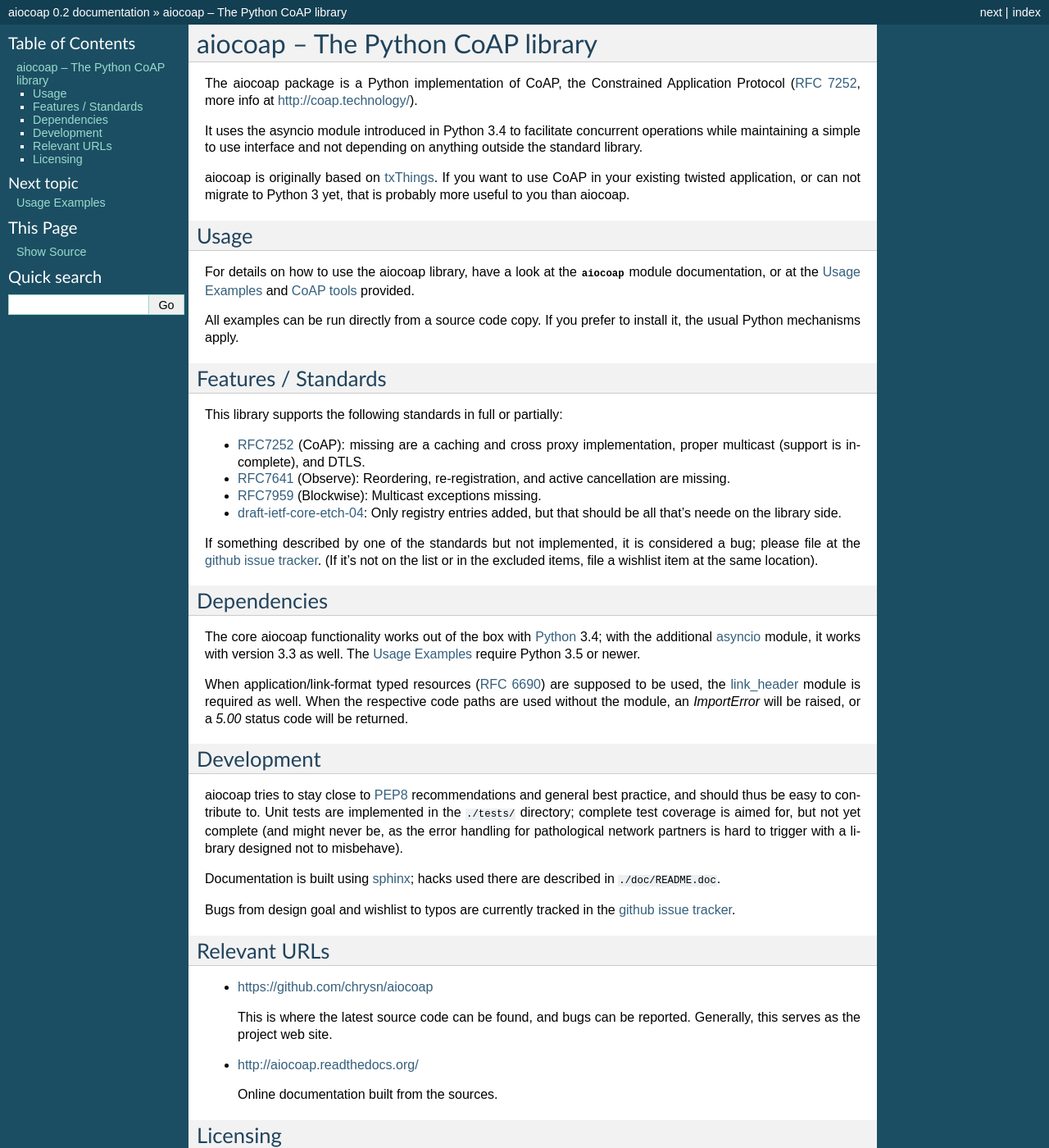
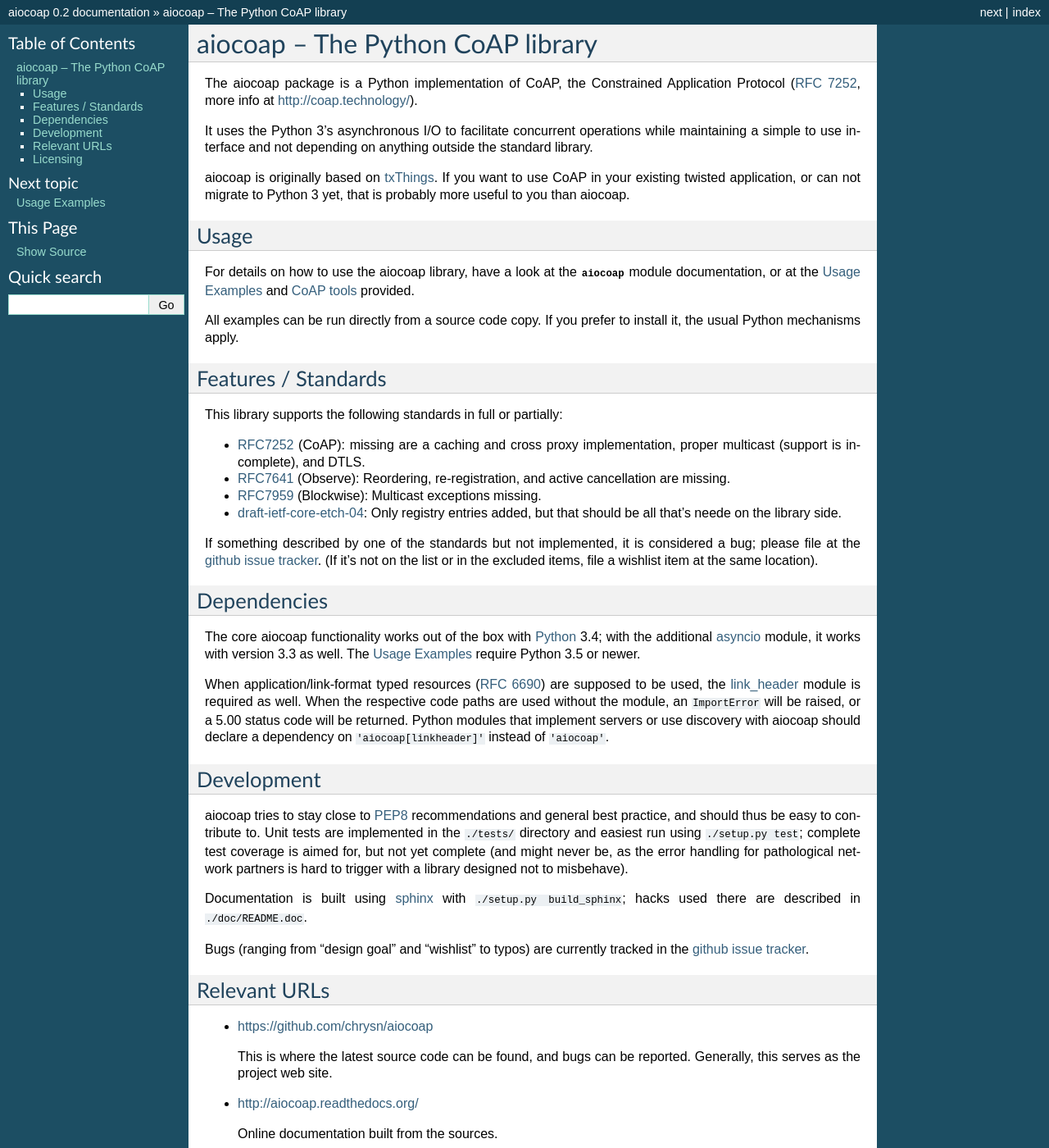
Before and after one commit to chrysn/aiocoap, a Sphinx documentation site: the page built from doc/index.rst, in a window 1280 px wide and 1400 px high. Shown: the whole window at 82% size. Built offline with Sphinx 7.4.7, drawn with Linux system fonts in a browser that asks for light colours; pages that are not in the unit, such as notebooks, are missing from menus; some of the changed text lies outside the part shown.

Commit message:
Documentation updates

```diff
--- a/README.rst
+++ b/README.rst
@@ -4,9 +4,9 @@
 The aiocoap package is a Python implementation of CoAP, the Constrained
 Application Protocol (`RFC 7252`_, more info at http://coap.technology/).
 
-It uses the asyncio module introduced in Python 3.4 to facilitate concurrent
-operations while maintaining a simple to use interface and not depending on
-anything outside the standard library.
+It uses the Python 3's asynchronous I/O to facilitate concurrent operations
+while maintaining a simple to use interface and not depending on anything
+outside the standard library.
 
 aiocoap is originally based on txThings_. If you want to use CoAP in your
 existing twisted application, or can not migrate to Python 3 yet, that is
@@ -55,8 +55,10 @@
 
 When application/link-format typed resources (`RFC 6690`_) are supposed to be
 used, the `link_header`_ module is required as well. When the respective code
-paths are used without the module, an `ImportError` will be raised, or a `5.00`
-status code will be returned.
+paths are used without the module, an ``ImportError`` will be raised, or a
+5.00 status code will be returned. Python modules that implement servers or
+use discovery with aiocoap should declare a dependency on
+``'aiocoap[linkheader]'`` instead of ``'aiocoap'``.
 
 .. _Python: https://www.python.org/
 .. _asyncio: https://pypi.python.org/pypi/asyncio
@@ -68,15 +70,16 @@
 
 aiocoap tries to stay close to PEP8_ recommendations and general best practice,
 and should thus be easy to contribute to. Unit tests are implemented in the
-``./tests/`` directory; complete test coverage is aimed for, but not yet
-complete (and might never be, as the error handling for pathological network
-partners is hard to trigger with a library designed not to misbehave).
+``./tests/`` directory and easiest run using ``./setup.py test``; complete test
+coverage is aimed for, but not yet complete (and might never be, as the error
+handling for pathological network partners is hard to trigger with a library
+designed not to misbehave).
 
-Documentation is built using sphinx_; hacks used there are described in
-``./doc/README.doc``.
+Documentation is built using sphinx_ with ``./setup.py build_sphinx``; hacks
+used there are described in ``./doc/README.doc``.
 
-Bugs from design goal and wishlist to typos are currently tracked in the
-`github issue tracker`_.
+Bugs (ranging from "design goal" and "wishlist" to typos) are currently tracked
+in the `github issue tracker`_.
 
 .. _PEP8: http://legacy.python.org/dev/peps/pep-0008/
 .. _sphinx: http://sphinx-doc.org/
@@ -94,6 +97,10 @@
 
   Online documentation built from the sources.
 
+* http://coap.technology/
+
+  Further general information on CoAP, the standard documents involved, and
+  other implementations and tools available.
 
 Licensing
 ---------
```
Also changed, not shown: doc/tools.rst (+15 -0 lines).
